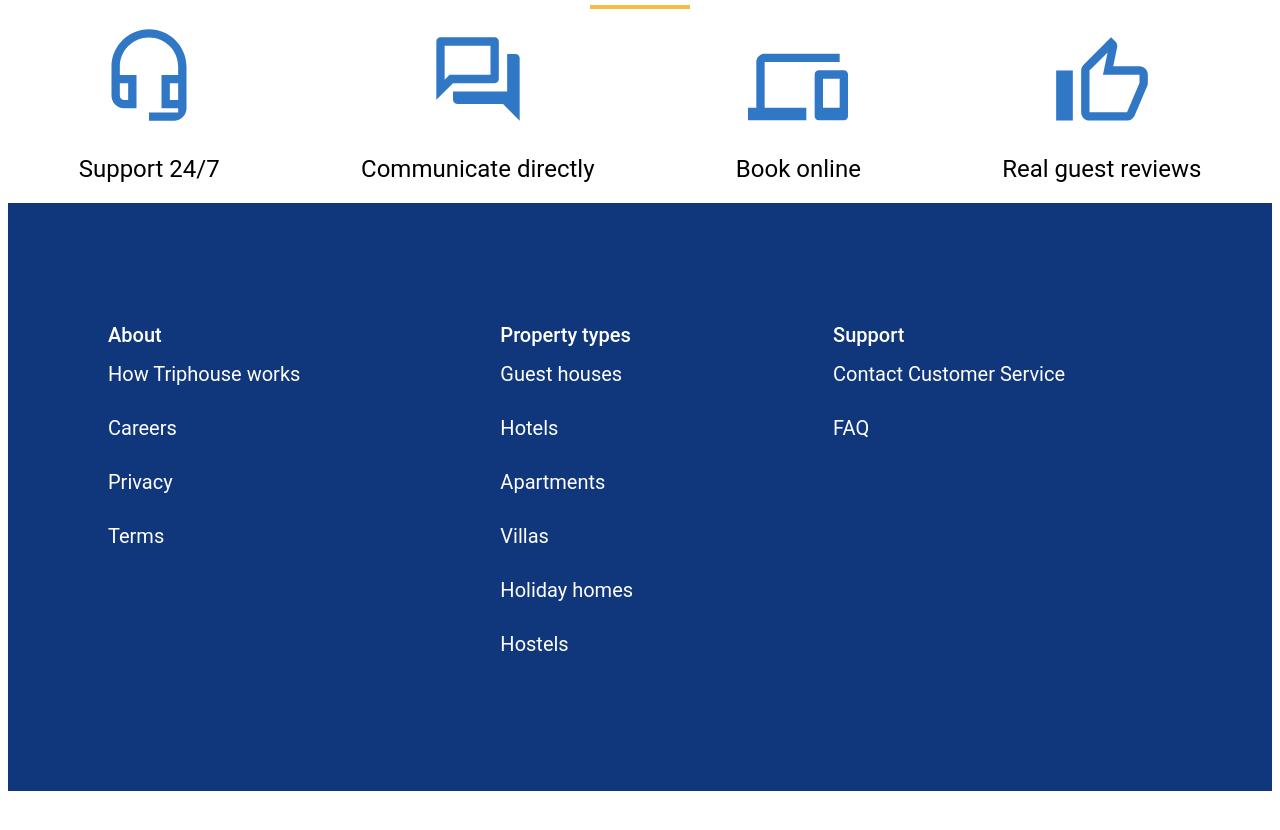
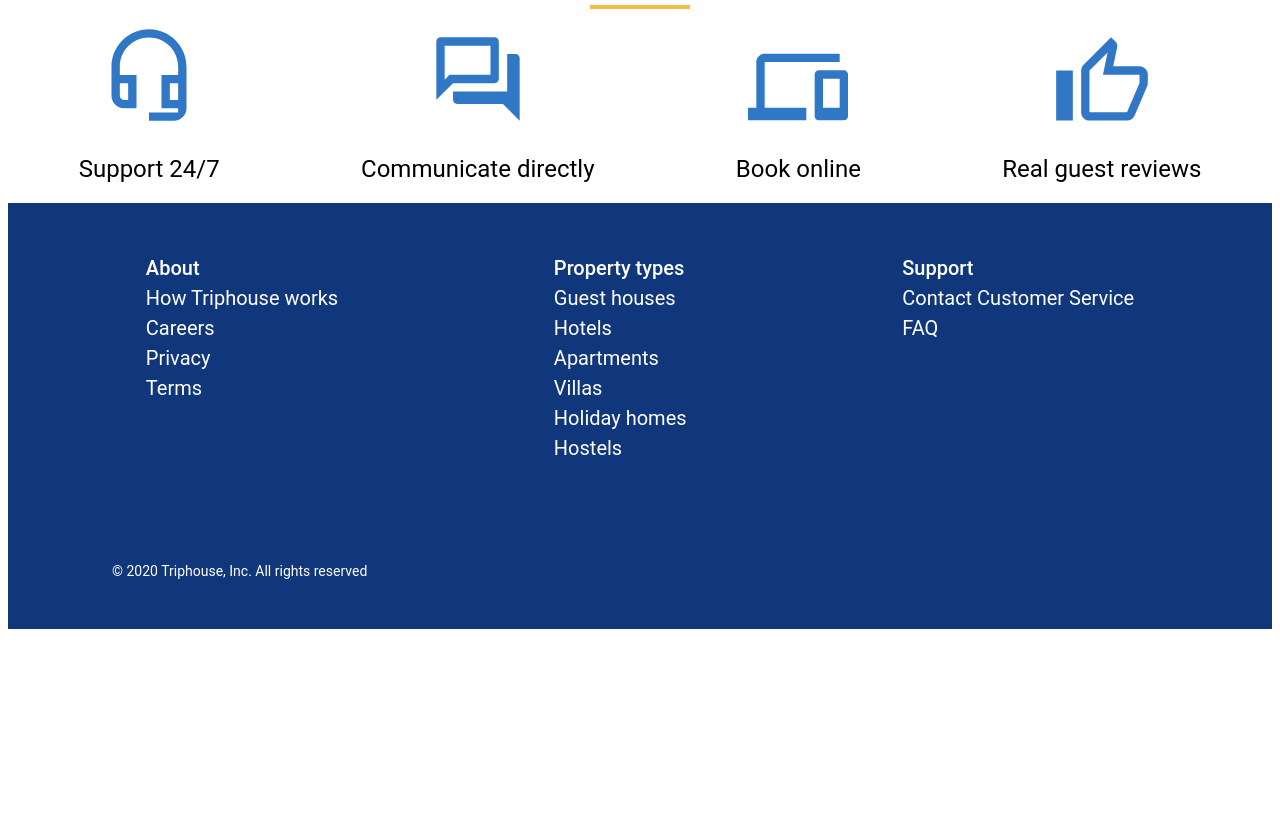
Before and after one commit to AlKurlk/if-html, a plain HTML site: page lesson-4/index.html in a window 1280 px wide. Shown: the part 96-926 px from the top of the page. After the commit the page ends 800 px from the top, so only its background shows below. Drawn offline with Linux system fonts and the light colour scheme.

Commit message:
fixed "end" and "footer-section"

```diff
--- a/lesson-4/index.html
+++ b/lesson-4/index.html
@@ -3,7 +3,7 @@
 <head>
     <meta charset="UTF-8">
     <title>Title</title>
-    <link href="style.css"  rel="stylesheet">
+    <link href="style.css" rel="stylesheet">
 </head>
 <body>
 
@@ -32,29 +32,31 @@
 
 
 <div class="container-footer">
+    <div class="all-section">
         <div class="footer-section">
-        <div>About </div>
-        <div class="footer-points">  How Triphouse works </div>
-        <div class="footer-points"> Careers </div>
-        <div class="footer-points"> Privacy </div>
-        <div class="footer-points">  Terms </div>
+            <div>About</div>
+            <div class="footer-points"> How Triphouse works</div>
+            <div class="footer-points"> Careers</div>
+            <div class="footer-points"> Privacy</div>
+            <div class="footer-points"> Terms</div>
         </div>
         <div class="footer-section">
             <div> Property types</div>
-        <div class="footer-points">  Guest houses</div>
+            <div class="footer-points"> Guest houses</div>
             <div class="footer-points"> Hotels</div>
             <div class="footer-points"> Apartments</div>
-        <div class="footer-points">  Villas</div>
-        <div class="footer-points">  Holiday homes</div>
-        <div class="footer-points">  Hostels</div>
+            <div class="footer-points"> Villas</div>
+            <div class="footer-points"> Holiday homes</div>
+            <div class="footer-points"> Hostels</div>
         </div>
         <div class="footer-section">
             <div> Support</div>
             <div class="footer-points"> Contact Customer Service</div>
             <div class="footer-points"> FAQ</div>
         </div>
-    <span class="end">  &copy; 2020 Triphouse, Inc. All rights reserved
-</span>
+    </div>
+    <div class="end">  &copy; 2020 Triphouse, Inc. All rights reserved
+</div>
 </div>
 
 
--- a/lesson-4/style.css
+++ b/lesson-4/style.css
@@ -4,6 +4,7 @@
     font-weight: 400;
     src: url("fonts/roboto-400.woff2") format('woff2');
 }
+
 @font-face {
     font-family: "Roboto", sans-serif;
     font-style: normal;
@@ -60,38 +61,39 @@ h1 {
 
 .container-footer {
     background: #10367C;
-    display: flex;
     font-family: "Roboto", sans-serif;
     font-style: normal;
+    align-content: center;
+
+}
+
+.all-section {
+    padding: 50px 30px;
+    display: flex;
     font-size: 20px;
+    justify-content: space-around;
 
 }
 
 .footer-section {
-    padding: 120px 100px;
-    font-family: "Roboto", sans-serif;
-    font-style: normal;
-    font-size: 20px;
+    line-height: 30px;
     font-weight: 500;
     color: white;
-
-}
+ }
 
 .footer-points {
-    font-family: "Roboto", sans-serif;
-    font-style: normal;
-    font-size: 20px;
     font-weight: 400;
-    padding: 15px 0;
-}
+   }
 
 .end {
-    position: absolute;
-     left: 100px;
-    bottom: -200px;
+
+    padding: 50px 104px;
     color: white;
     font-weight: 400;
     font-size: 14px;
-    max-width: 3000px;
+
+
+
+
 
 }
```
Lines whose indentation alone changed are shown as unchanged.
